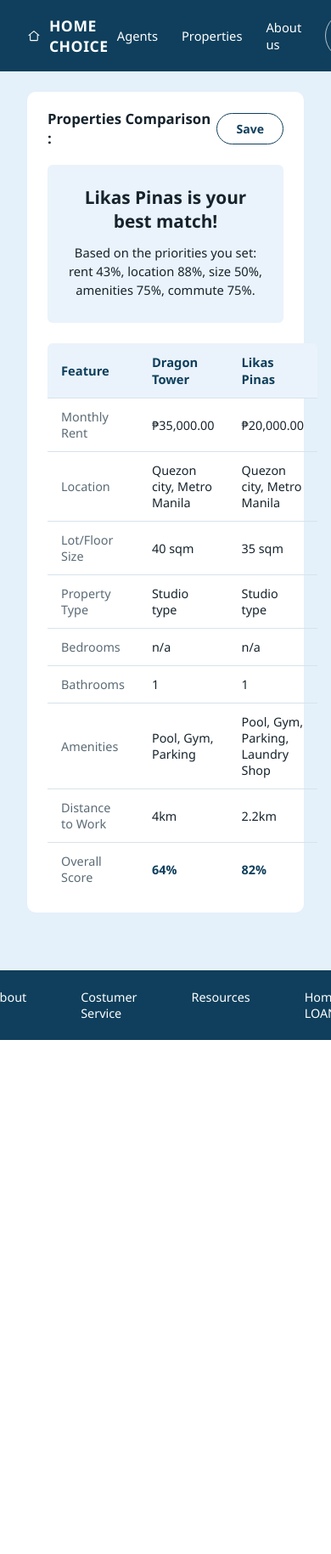
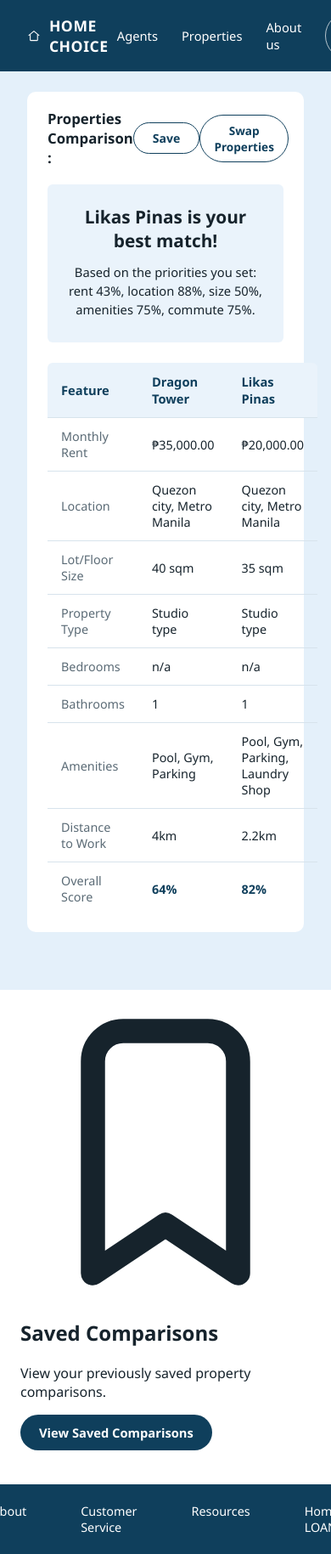
Before and after one commit to lrjmlayson-beep/WST-A3101-Group-19, a website: page WST-A3101-Group-19-main/WST GROUP 19/Comparison.html in a window 390 px wide. Shown: the top 1829 px of the page at 85% size. Before the commit the page ends 1224 px from the top, so only its background shows below. Drawn offline with Linux system fonts and the light colour scheme.

Commit message:
Update Comparison.html

```diff
--- a/WST-A3101-Group-19-main/WST GROUP 19/Comparison.html
+++ b/WST-A3101-Group-19-main/WST GROUP 19/Comparison.html
@@ -9,10 +9,10 @@
 <body>
 
 <header class="site-header">
-  <div class="site-header__brand">
+  <a href="index.html" class="site-header__brand">
     <svg viewBox="0 0 24 24" fill="none" stroke="currentColor" stroke-width="1.6" stroke-linecap="round" stroke-linejoin="round"><path d="M3 11.5 12 4l9 7.5"/><path d="M5.5 10v9.5a1 1 0 0 0 1 1H17.5a1 1 0 0 0 1-1V10"/></svg>
-    HOME CHOICE
-  </div>
+    <span>HOME CHOICE</span>
+  </a>
   <nav class="site-header__nav">
     <a href="#" id="navAgentsLink">Agents</a>
     <a href="properties.html" id="navPropertiesLink">Properties</a>
@@ -28,6 +28,7 @@
     <div class="comparison-header">
       <h2 class="comparison-header__title">Properties Comparison :</h2>
       <button type="button" class="btn-save" id="saveComparisonBtn">Save</button>
+      <button type="button" class="btn-outline" id="swapComparisonBtn">Swap Properties</button>
     </div>
 
     <div class="best-match-banner" id="bestMatchBanner" data-property-id="likas-pinas">
@@ -105,15 +106,67 @@
 
 </div>
 
+
+
+<!-- Saved Comparisons Section -->
+<section class="saved-comparisons panel" id="savedComparisonsSection">
+    <div class="saved-comparisons__header">
+        <div class="saved-comparisons__intro">
+            <div class="saved-comparisons__icon" aria-hidden="true">
+                <svg viewBox="0 0 24 24" fill="none"
+                     stroke="currentColor" stroke-width="2"
+                     stroke-linecap="round" stroke-linejoin="round">
+                    <path d="M6 4.5A2.5 2.5 0 0 1 8.5 2h7A2.5 2.5 0 0 1 18 4.5V22l-6-4-6 4V4.5Z"/>
+                </svg>
+            </div>
+
+            <div>
+                <h2 class="saved-comparisons__title">
+                    Saved Comparisons
+                </h2>
+                <p class="saved-comparisons__description">
+                    View your previously saved property comparisons.
+                </p>
+            </div>
+        </div>
+
+        <button
+            type="button"
+            class="btn-primary saved-comparisons__toggle"
+            id="viewSavedComparisonsBtn"
+            aria-expanded="false"
+            aria-controls="savedComparisonsContent">
+            View Saved Comparisons
+        </button>
+    </div>
+
+    <div
+        class="saved-comparisons__content is-hidden"
+        id="savedComparisonsContent">
+
+        <p
+            class="saved-comparisons__status"
+            id="savedComparisonsStatus"
+            role="status"
+            aria-live="polite">
+            Select "View Saved Comparisons" to load your saved records.
+        </p>
+
+        <div
+            class="saved-comparisons__list"
+            id="savedComparisonsList">
+        </div>
+    </div>
+</section>
+<!-- End Saved Comparisons Section -->
+
 <footer class="site-footer">
   <a href="#" id="footerAboutLink">About</a>
-  <a href="#" id="footerCustomerServiceLink">Costumer Service</a>
+  <a href="#" id="footerCustomerServiceLink">Customer Service</a>
   <a href="#" id="footerResourcesLink">Resources</a>
   <a href="#" id="footerHomeLoanLink">Home LOAN</a>
 </footer>
 
 <script src="script.js"></script>
-  </body>
-</html>
 </body>
 </html>
```
